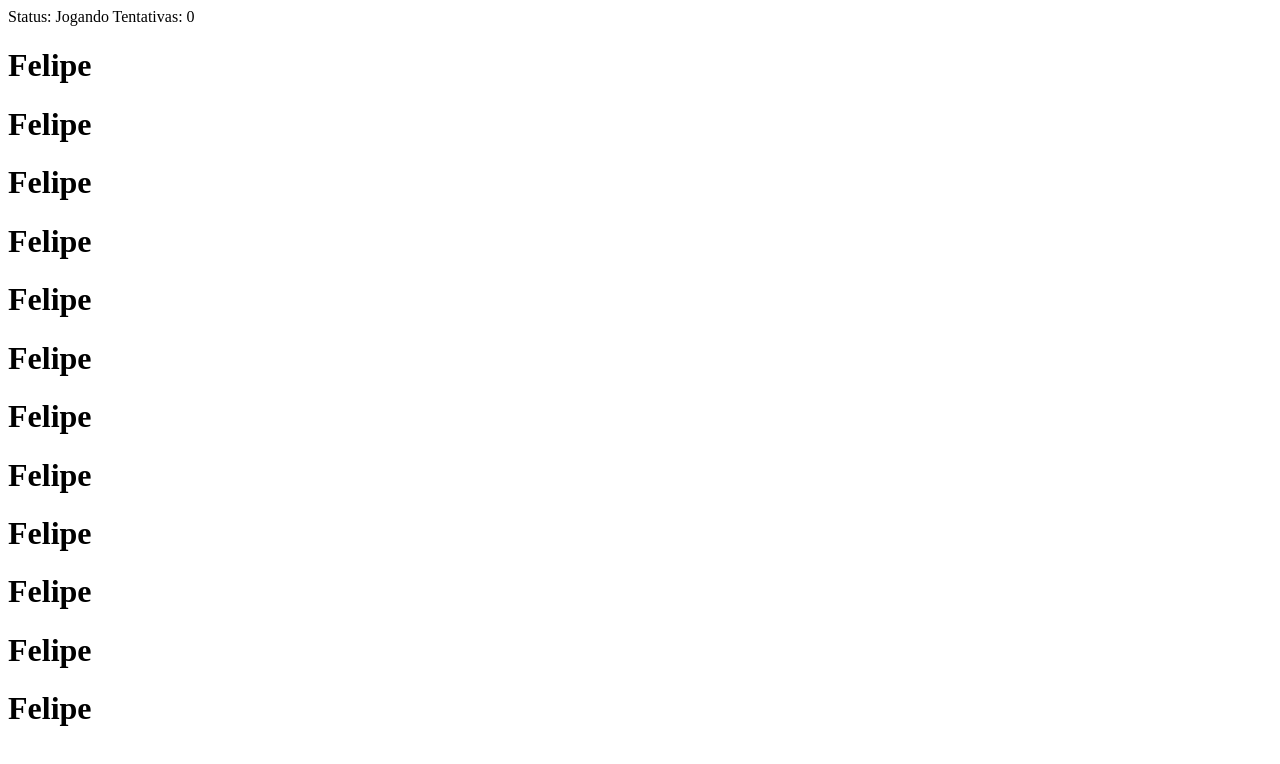
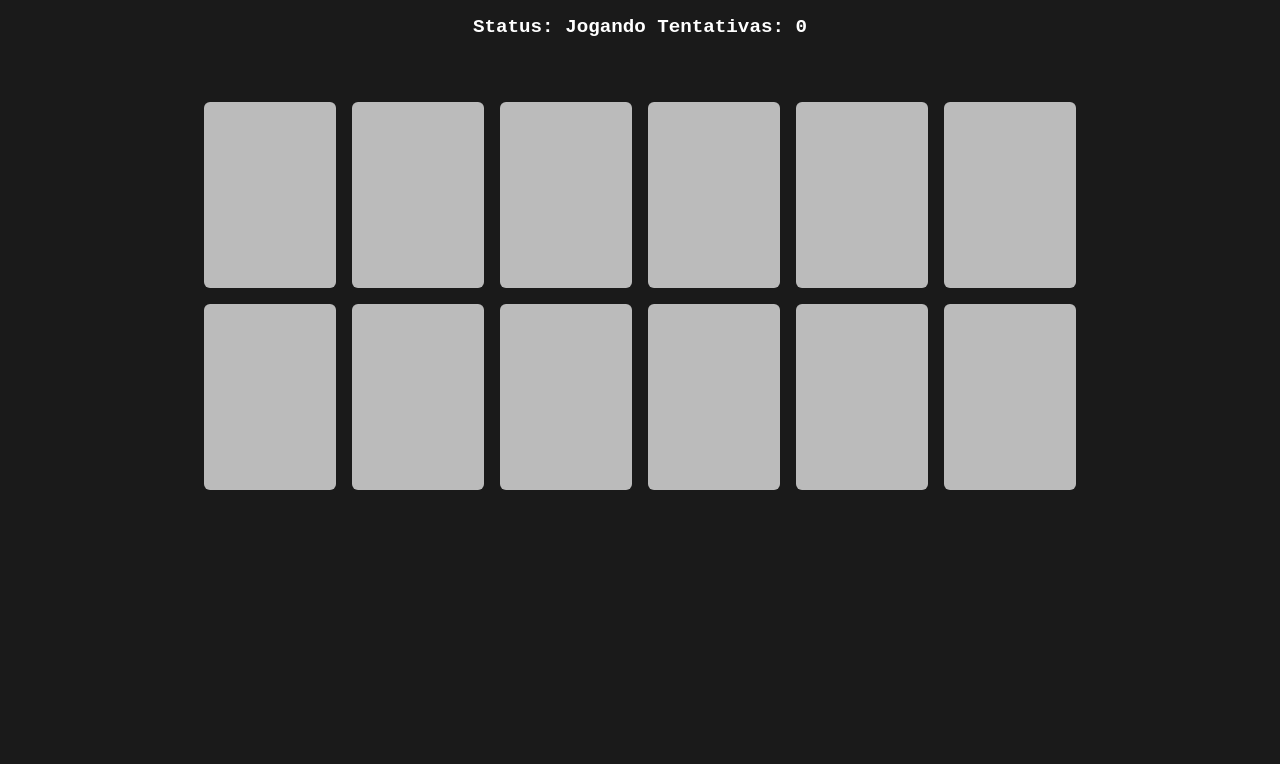
Before and after one commit to FelipeAmorimDEV/memory-game, a React (Vite) app: page / in a window 1280 px wide. Shown: the top 764 px of the page. Built offline with nearby package versions, Linux system fonts and the light colour scheme.

Commit message:
✔  Estilos Iniciais

```diff
--- a/src/styles.css
+++ b/src/styles.css
@@ -0,0 +1,75 @@
+/* The flip card container - set the width and height to whatever you want. We have added the border property to demonstrate that the flip itself goes out of the box on hover (remove perspective if you don't want the 3D effect */
+.flip-card {
+  background-color: transparent;
+  width: 132px;
+  height: 186px;
+  perspective: 1000px; /* Remove this if you don't want the 3D effect */
+  border-radius: 6px;
+  overflow: hidden;
+}
+
+/* This container is needed to position the front and back side */
+.flip-card-inner {
+  position: relative;
+  width: 100%;
+  height: 100%;
+  text-align: center;
+  transition: transform 0.8s;
+  transform-style: preserve-3d;
+}
+
+/* Do an horizontal flip when you move the mouse over the flip box container */
+.flip-card:hover .flip-card-inner {
+  transform: rotateY(180deg);
+}
+
+/* Position the front and back side */
+.flip-card-front, .flip-card-back {
+  position: absolute;
+  width: 100%;
+  height: 100%;
+  -webkit-backface-visibility: hidden; /* Safari */
+  backface-visibility: hidden;
+}
+
+/* Style the front side (fallback if image is missing) */
+.flip-card-front {
+  background-color: #bbb;
+  color: black;
+}
+
+/* Style the back side */
+.flip-card-back {
+  background-color: dodgerblue;
+  color: white;
+  transform: rotateY(180deg);
+}
+
+* {
+  margin: 0;
+  padding: 0;
+  box-sizing: border-box;
+}
+
+.app {
+  height: 100vh;
+  display: flex;
+  flex-direction: column;
+  align-items: center;
+  padding-top: 1rem;
+  background-color: rgb(26, 26, 26);
+}
+
+.game-status {
+  font-family: monospace;
+  font-size: 1.2rem;
+  margin-bottom: 4rem;
+  color: #fff;
+  font-weight: bold;
+}
+
+.board {
+  display: grid;
+  grid-template-columns: repeat(6, auto);
+  gap: 1rem;
+}
```
